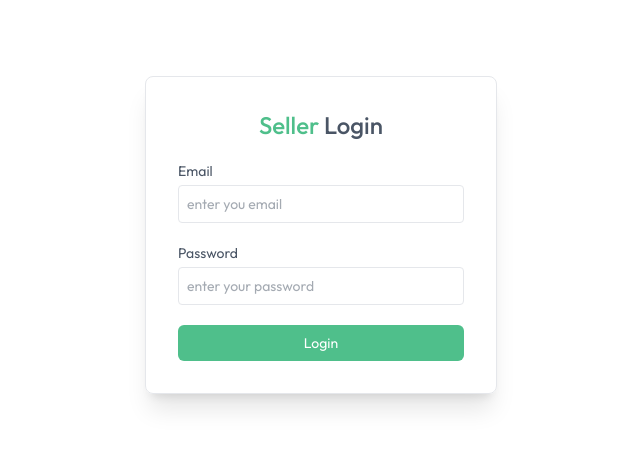
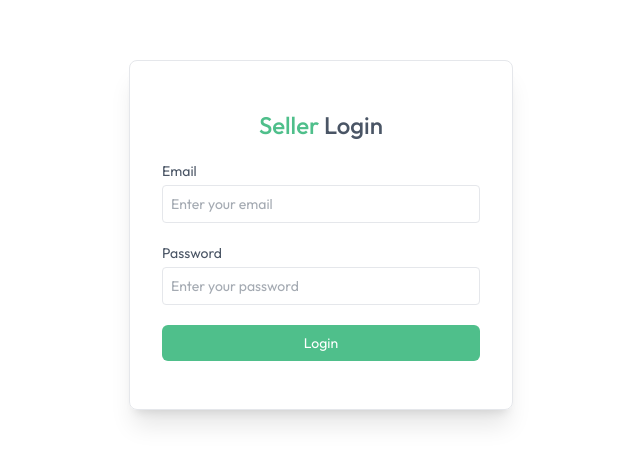
Before and after one commit to Sonu-Sahani/Green-Cart, a React (Vite) app in the folder client/: page /seller in a window 1280 px wide. Shown: the part 165-628 px from the top of the page, without its empty margins (319-959 px from the left). Built offline with nearby package versions, Linux system fonts and the light colour scheme.

Commit message:
updating seller login

```diff
--- a/client/src/components/seller/SellerLogin.jsx
+++ b/client/src/components/seller/SellerLogin.jsx
@@ -1,52 +1,104 @@
 import React, { useEffect, useState } from "react";
 import { useAppContext } from "../../context/AppContext";
+import toast from "react-hot-toast";
 
 const SellerLogin = () => {
-    const { isSeller, setSeller, navigate } = useAppContext();
+  const { isSeller, setIsSeller, navigate, axios } = useAppContext();
+
   const [email, setEmail] = useState("");
   const [password, setPassword] = useState("");
 
   const onSubmitHandler = async (e) => {
   e.preventDefault();
-        setSeller(true)
+
+  try {
+    const { data } = await axios.post("/api/seller/login", {
+      email,
+      password,
+    });
+
+    console.log("Login Response:", data);
+    console.log("data.success =", data.success);
+    console.log("typeof =", typeof data.success);
+
+    if (data.success) {
+      console.log("Inside IF");
+
+      setIsSeller(true);
+
+      console.log("After setIsSeller");
+
+      toast.success(data.message);
+
+      console.log("Before navigate");
+
+      navigate("/seller");
+
+      console.log("After navigate");
+    } else {
+      toast.error(data.message);
+    }
+  } catch (error) {
+    console.log("Login Error:", error);
+
+    toast.error(
+      error.response?.data?.message ||
+      error.message ||
+      "Something went wrong"
+    );
+  }
 };
 
   useEffect(() => {
     if (isSeller) {
       navigate("/seller");
     }
-    }, [isSeller]);
+  }, [isSeller, navigate]);
 
-    return !isSeller && (
-        <form onSubmit={onSubmitHandler} className="min-h-screen flex items-center text-sm text-gray-600">
-            <div className='flex flex-col gap-5 m-auto items-start p-8 oy-12 min-w-80 sm:min-w-88
-            rounded-lg shadow-xl border border-gray-200'>
-                <p className='text-2xl font-medium m-auto'>
+  return (
+    !isSeller && (
+      <form
+        onSubmit={onSubmitHandler}
+        className="min-h-screen flex items-center text-sm text-gray-600"
+      >
+        <div className="flex flex-col gap-5 m-auto items-start p-8 py-12 min-w-80 sm:min-w-96 rounded-lg shadow-xl border border-gray-200">
+          <p className="text-2xl font-medium m-auto">
             <span className="text-primary">Seller</span> Login
           </p>
-                <div className="w-full ">
+
+          <div className="w-full">
             <p>Email</p>
             <input
-                    onChange={(e)=>setEmail(e.target.value)} value={email}
               type="email"
-                        placeholder="enter you email"
+              placeholder="Enter your email"
+              value={email}
+              onChange={(e) => setEmail(e.target.value)}
               className="border border-gray-200 rounded w-full p-2 mt-1 outline-primary"
               required
             />
           </div>
-                <div className="w-full ">
+
+          <div className="w-full">
             <p>Password</p>
             <input
-                        onChange={(e)=>setPassword(e.target.value)} value={password}
               type="password"
-                        placeholder="enter your password"
+              placeholder="Enter your password"
+              value={password}
+              onChange={(e) => setPassword(e.target.value)}
               className="border border-gray-200 rounded w-full p-2 mt-1 outline-primary"
               required
             />
           </div>
-                <button className="bg-primary text-white w-full py-2 rounded-md cursor-pointer">Login</button>
+
+          <button
+            type="submit"
+            className="bg-primary text-white w-full py-2 rounded-md cursor-pointer"
+          >
+            Login
+          </button>
         </div>
       </form>
+    )
   );
 };
 
--- a/client/src/context/AppContext.jsx
+++ b/client/src/context/AppContext.jsx
@@ -1,8 +1,13 @@
 import { createContext, useContext, useEffect, useState } from "react";
 import { useNavigate } from "react-router-dom";
 import { dummyProducts } from "../assets/assets";
+import toast from "react-hot-toast";
+import axios from "axios";
+
+axios.defaults.withCredentials = true;
+axios.defaults.baseURL = import.meta.env.VITE_BACKEND_URL;
+
 export const AppContext = createContext();
-import toast from "react-hot-toast";
 
 export const AppContextProvider = ({ children }) => {
 
@@ -10,7 +15,7 @@ export const AppContextProvider = ({ children }) => {
 
     const navigate = useNavigate();
     const [user, setUser] = useState(null);
-    const [isSeller, setSeller] = useState(false);
+    const [isSeller, setIsSeller] = useState(false);
     const [showUserLogin, setShowUserLogin] = useState(false);
     const [products, setProducts] = useState([]);
     const [cartItems, setCartItems] = useState({});
@@ -88,7 +93,7 @@ export const AppContextProvider = ({ children }) => {
         user,
         setUser,
         isSeller,
-        setSeller,
+        setIsSeller,
         showUserLogin,
         setShowUserLogin,
         products,
@@ -100,7 +105,8 @@ export const AppContextProvider = ({ children }) => {
         searchQuery,
         setSearchQuery,
         getCartAmount,
-        getCartCount
+        getCartCount,
+        axios
     };
 
     return <AppContext.Provider value={value}>
--- a/client/src/pages/Seller/SellerLayout.jsx
+++ b/client/src/pages/Seller/SellerLayout.jsx
@@ -5,12 +5,15 @@ import { Link } from "react-router-dom";
 import { Outlet } from "react-router-dom";
 
 const SellerLayout = () => {
-
   const { setIsSeller } = useAppContext();
 
   const sidebarLinks = [
     { name: "Add Product", path: "/seller", icon: assets.add_icon },
-        { name: "Product List", path: "/seller/product-list", icon: assets.product_list_icon },
+    {
+      name: "Product List",
+      path: "/seller/product-list",
+      icon: assets.product_list_icon,
+    },
     { name: "Order", path: "/seller/orders", icon: assets.order_icon },
   ];
 
@@ -44,9 +47,7 @@ const SellerLayout = () => {
       </div>
 
       <div className="flex">
-                <div
-                    className="md:w-64 w-16 border-r h-[95vh] text-base border-gray-300 pt-4 flex flex-col "
-                >
+        <div className="md:w-64 w-16 border-r h-[95vh] text-base border-gray-300 pt-4 flex flex-col ">
           {sidebarLinks.map((item) => (
             <NavLink
               to={item.path}
@@ -61,9 +62,7 @@ const SellerLayout = () => {
               }
             >
               <img src={item.icon} alt="" className="w-7 h-7" />
-                            <p className="md:block hidden text-center">
-                                {item.name}
-                            </p>
+              <p className="md:block hidden text-center">{item.name}</p>
             </NavLink>
           ))}
         </div>
```
Also changed, not shown: 2 other files (tests, documents, lock files or other folders). Lines whose indentation alone changed are shown as unchanged.
